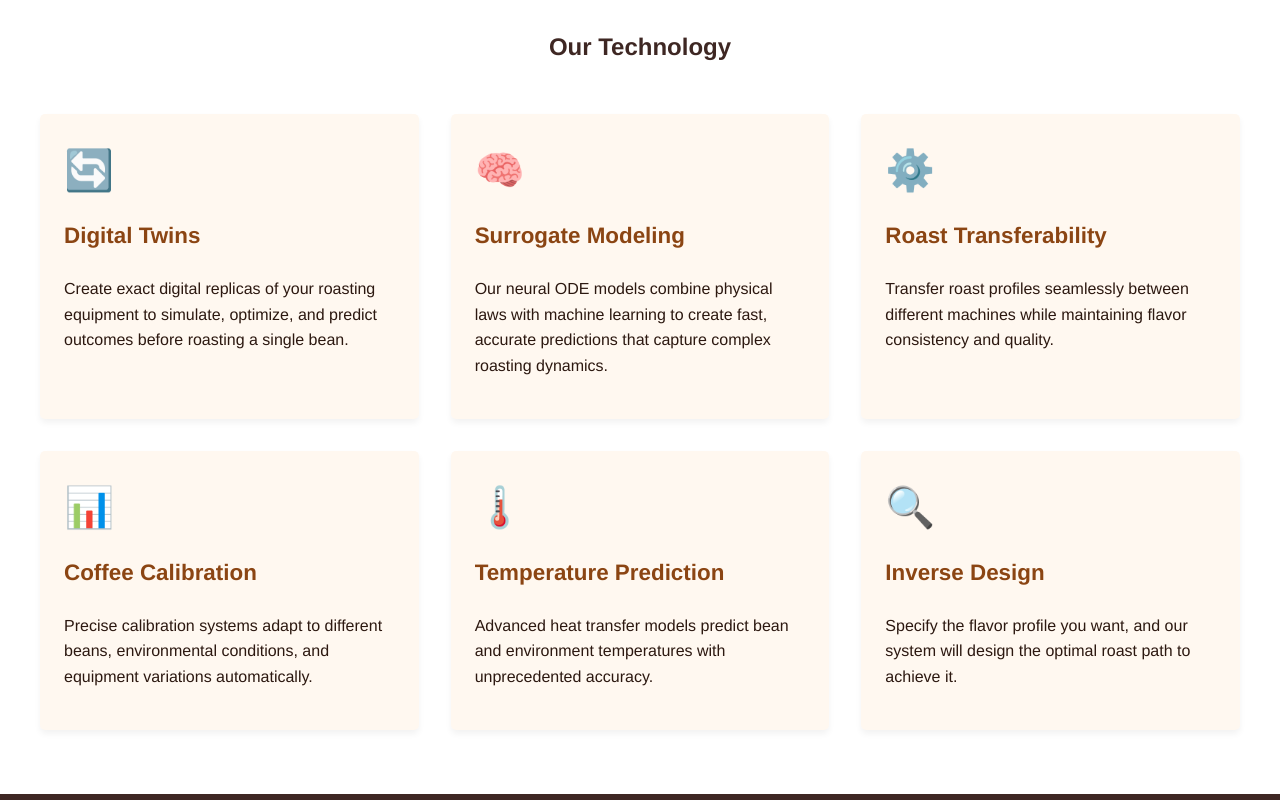
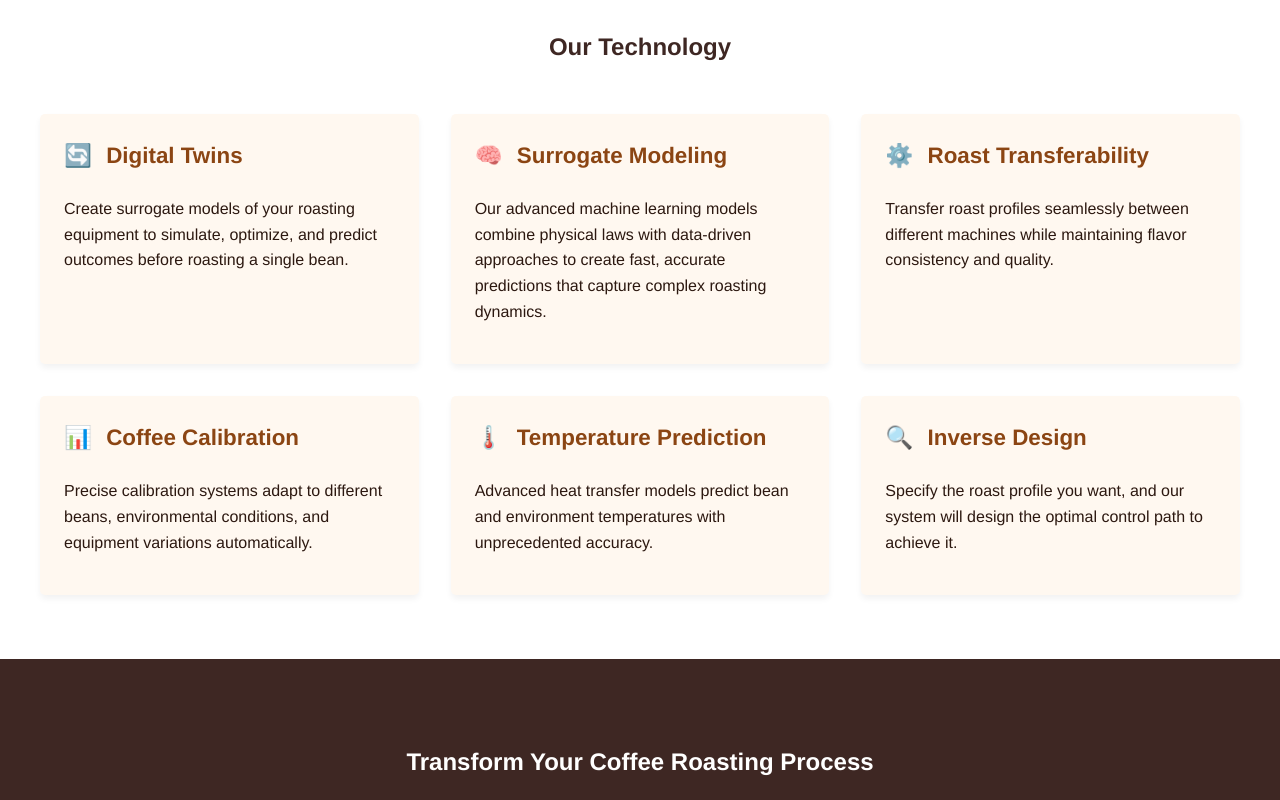
Before and after one commit to j-koch/autoroaster, a plain HTML site: page index.html in a window 1280 px wide. Shown: the part 700-1500 px from the top of the page. Drawn offline with Linux system fonts and the light colour scheme.

Commit message:
Update index.html

```diff
--- a/index.html
+++ b/index.html
@@ -3,7 +3,7 @@
 <head>
     <meta charset="UTF-8">
     <meta name="viewport" content="width=device-width, initial-scale=1.0">
-    <title>AutoRoaster - Scientific Machine Learning for Coffee Roasting</title>
+    <title>AutoRoaster - Calibrated coffee digital twins</title>
     <style>
         /* Global styles and variables */
         :root {
@@ -101,9 +101,10 @@
         }
 
         .feature-icon {
-            font-size: 2.5rem;
-            margin-bottom: 1rem;
+            font-size: 1.4rem;
+            margin-right: 0.5rem;
             color: var(--primary-color);
+            display: inline-block;
         }
 
         /* Technology section */
@@ -193,13 +194,13 @@
     <header>
         <div class="container">
             <div class="logo">Auto<span>Roaster</span></div>
-            <div class="tagline">Scientific Machine Learning for Perfect Coffee</div>
+            <div class="tagline">Calibrated Coffee Roasting with Digital Twins</div>
         </div>
     </header>
 
     <section class="hero">
         <div class="container">
-            <h1>Revolutionizing Coffee Roasting with Scientific Machine Learning</h1>
+            <h1>Revolutionizing Coffee Roasting with Advanced Machine Learning</h1>
             <p>AutoRoaster combines physics-based modeling, neural networks, and digital twin technology to create the perfect coffee roast, every time.</p>
         </div>
     </section>
@@ -209,34 +210,28 @@
             <h2 class="section-title">Our Technology</h2>
             <div class="features-grid">
                 <div class="feature">
-                    <div class="feature-icon">🔄</div>
-                    <h3>Digital Twins</h3>
-                    <p>Create exact digital replicas of your roasting equipment to simulate, optimize, and predict outcomes before roasting a single bean.</p>
+                    <h3><span class="feature-icon">🔄</span> Digital Twins</h3>
+                    <p>Create surrogate models of your roasting equipment to simulate, optimize, and predict outcomes before roasting a single bean.</p>
                 </div>
                 <div class="feature">
-                    <div class="feature-icon">🧠</div>
-                    <h3>Surrogate Modeling</h3>
-                    <p>Our neural ODE models combine physical laws with machine learning to create fast, accurate predictions that capture complex roasting dynamics.</p>
+                    <h3><span class="feature-icon">🧠</span> Surrogate Modeling</h3>
+                    <p>Our advanced machine learning models combine physical laws with data-driven approaches to create fast, accurate predictions that capture complex roasting dynamics.</p>
                 </div>
                 <div class="feature">
-                    <div class="feature-icon">⚙️</div>
-                    <h3>Roast Transferability</h3>
+                    <h3><span class="feature-icon">⚙️</span> Roast Transferability</h3>
                     <p>Transfer roast profiles seamlessly between different machines while maintaining flavor consistency and quality.</p>
                 </div>
                 <div class="feature">
-                    <div class="feature-icon">📊</div>
-                    <h3>Coffee Calibration</h3>
+                    <h3><span class="feature-icon">📊</span> Coffee Calibration</h3>
                     <p>Precise calibration systems adapt to different beans, environmental conditions, and equipment variations automatically.</p>
                 </div>
                 <div class="feature">
-                    <div class="feature-icon">🌡️</div>
-                    <h3>Temperature Prediction</h3>
+                    <h3><span class="feature-icon">🌡️</span> Temperature Prediction</h3>
                     <p>Advanced heat transfer models predict bean and environment temperatures with unprecedented accuracy.</p>
                 </div>
                 <div class="feature">
-                    <div class="feature-icon">🔍</div>
-                    <h3>Inverse Design</h3>
-                    <p>Specify the flavor profile you want, and our system will design the optimal roast path to achieve it.</p>
+                    <h3><span class="feature-icon">🔍</span> Inverse Design</h3>
+                    <p>Specify the roast profile you want, and our system will design the optimal control path to achieve it.</p>
                 </div>
             </div>
         </div>
```
